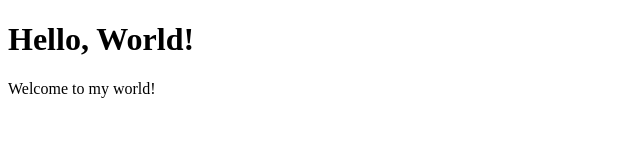
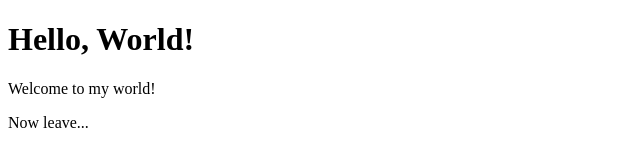
Before and after one commit to asheikhulislamov/git-test, a website: page index.html in a window 1280 px wide. Shown: the full height of the page, 0-640 px from the left. Drawn offline with Linux system fonts and the light colour scheme.

Commit message:
New commit

```diff
--- a/index.html
+++ b/index.html
@@ -10,6 +10,7 @@
 <body>
     <h1>Hello, World!</h1>
     <p>Welcome to my world!</p>
+    <p>Now leave...</p>
 </body>
 
 </html>
```
